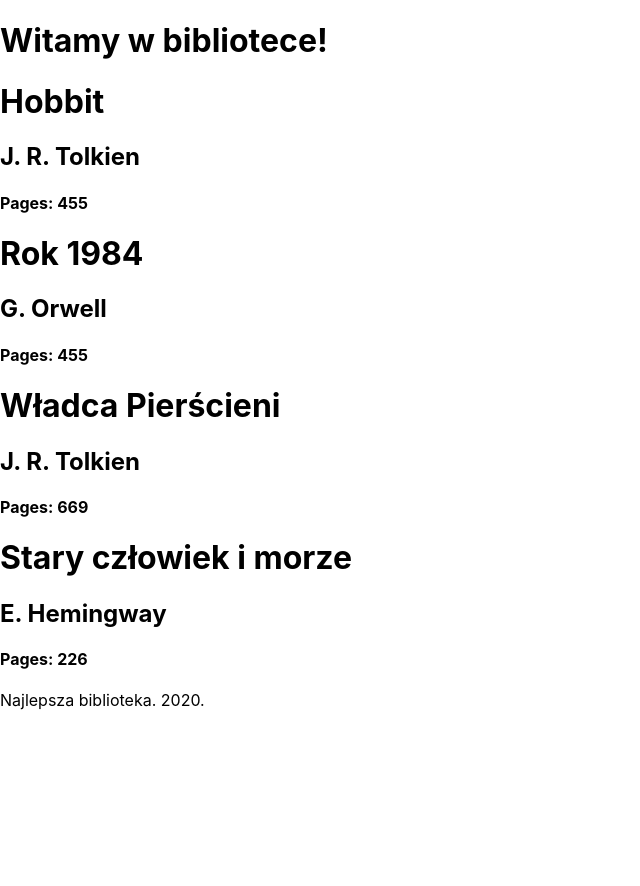
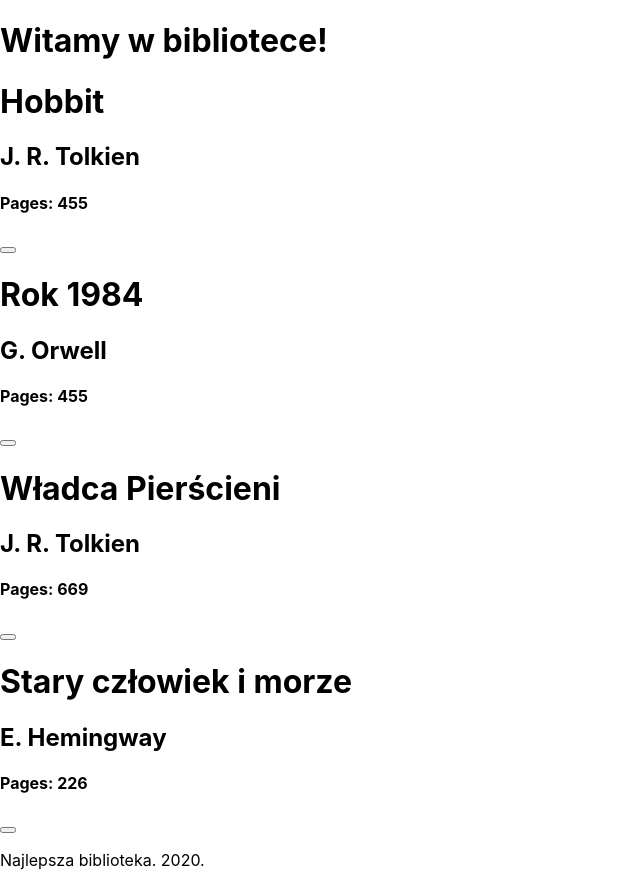
Before and after one commit to marlenaduleba/react-learning, a React (Create React App) app: page / in a window 1280 px wide. Shown: the whole page, without its empty margins (0-640 px from the left). Before the commit the page ends 800 px from the top, so only its background shows below. Built offline with nearby package versions, Linux system fonts and the light colour scheme.

Commit message:
BookDescription converted to a function component

```diff
--- a/src/components/book/BookDescription.js
+++ b/src/components/book/BookDescription.js
@@ -4,6 +4,7 @@ const BookDescription = (props) => {
     <h1>{props.title}</h1>
     <h2>{props.author}</h2>
     <h4>Pages: {props.pages}</h4>
+    <button onClick={() => props.deleteBook(props.id)}></button>
     </div>
   );
 
--- a/src/pages/book/Book.js
+++ b/src/pages/book/Book.js
@@ -39,9 +39,8 @@ class Book extends Component {
         {this.state.books.map((book, i) => (
           <BookDescription
             key={i}
-            title={book.title}
-            author={book.author}
-            pages={book.pages}
+          {...book}
+          deleteBook={this.deleteSingleBook}
           />
         ))}
 
```
